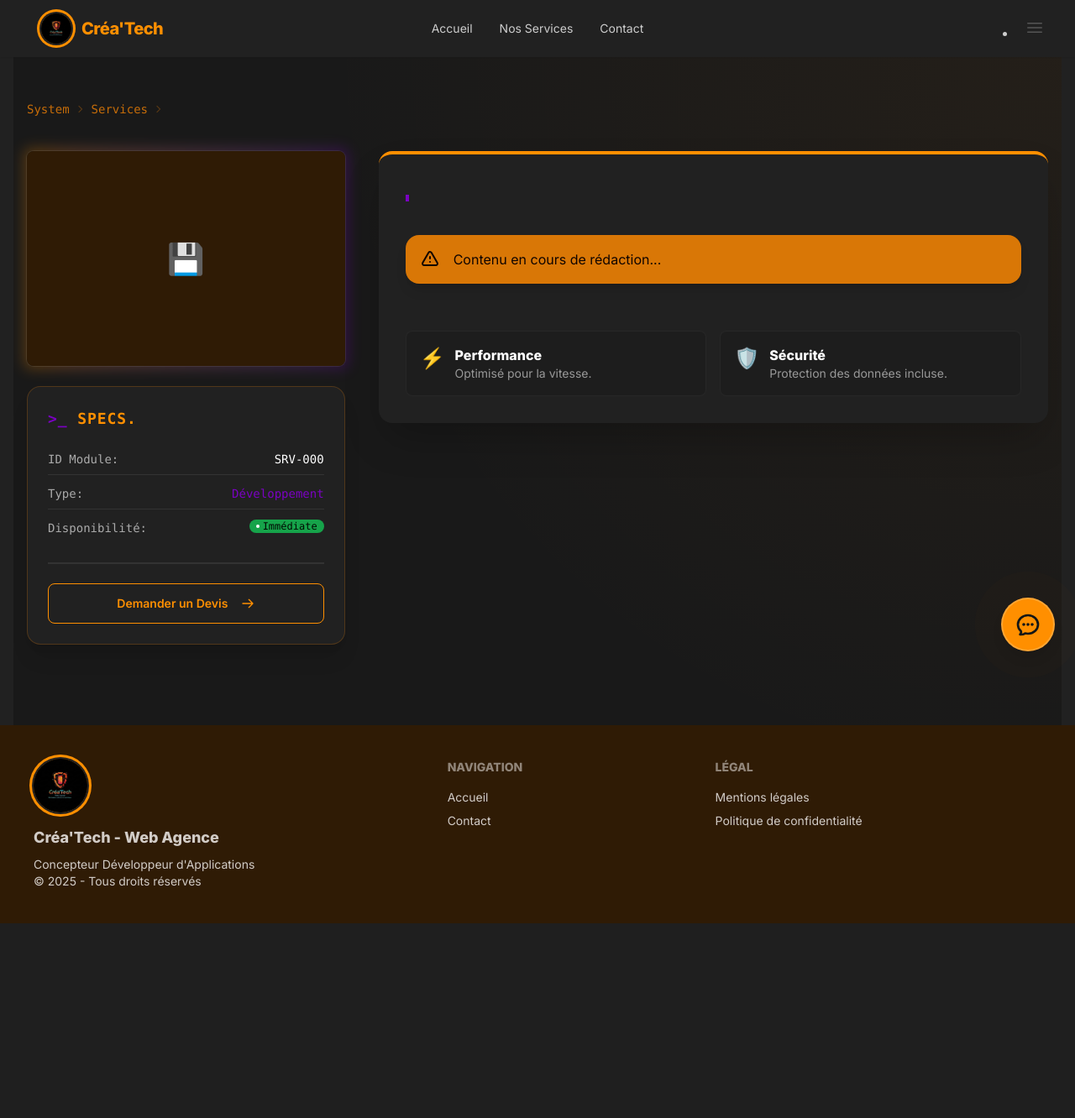
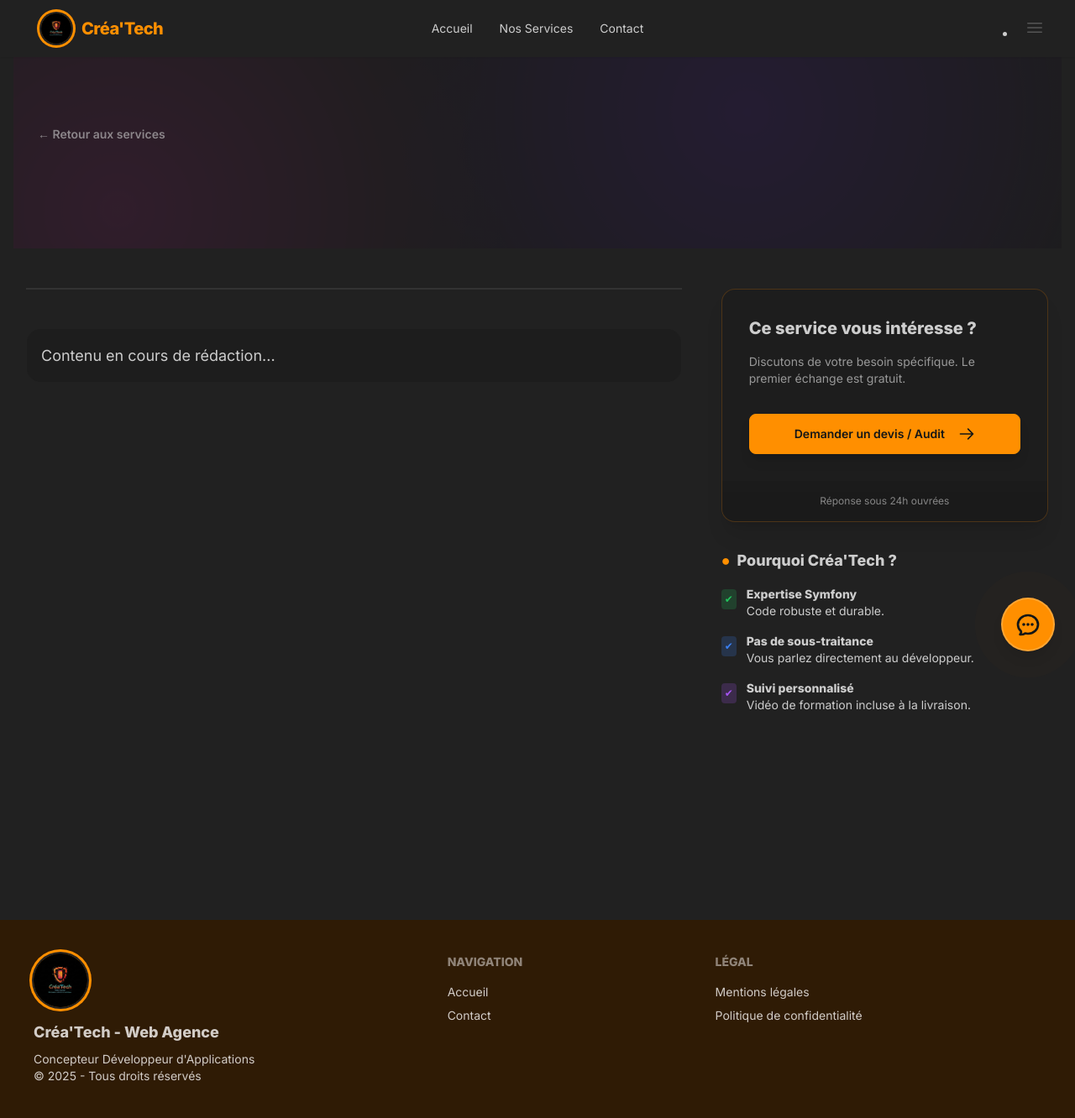
Before and after one commit to vincent062/createch, a Symfony app: template templates/prestation/show.html.twig in a window 1280 px wide. Shown: the whole page at 84% size. Before the commit the page ends 1100 px from the top, so only its background shows below. Run offline with Twig, Linux system fonts and the light colour scheme; the template is opened without the code that fills it, so the values that code supplies are empty; some libraries are stand-ins or nearby versions.

```diff
--- a/src/Controller/Admin/PrestationCrudController.php
+++ b/src/Controller/Admin/PrestationCrudController.php
@@ -6,7 +6,7 @@ use App\Entity\Prestation;
 use EasyCorp\Bundle\EasyAdminBundle\Controller\AbstractCrudController;
 use EasyCorp\Bundle\EasyAdminBundle\Field\IdField;
 use EasyCorp\Bundle\EasyAdminBundle\Field\ImageField;
-use EasyCorp\Bundle\EasyAdminBundle\Field\TextEditorField;
+use EasyCorp\Bundle\EasyAdminBundle\Field\TextareaField; // <-- Changement ici (Textarea au lieu de TextEditor)
 use EasyCorp\Bundle\EasyAdminBundle\Field\TextField;
 
 class PrestationCrudController extends AbstractCrudController
@@ -33,7 +33,8 @@ class PrestationCrudController extends AbstractCrudController
 
             TextField::new('slug')->setHelp('Laissez vide pour générer automatiquement'),
             TextField::new('description_courte'),
-            TextEditorField::new('contenu'),
+            // C'est ICI que ça change : On permet de coller du code HTML brut
+            TextareaField::new('contenu')->renderAsHtml(),
         ];
     }
 }
--- a/templates/prestation/show.html.twig
+++ b/templates/prestation/show.html.twig
@@ -3,131 +3,102 @@
 {% block title %}{{ prestation.titre }} - Créa'Tech{% endblock %}
 
 {% block body %}
-    <div class="min-h-screen bg-base-300 relative overflow-hidden py-12">
-        {# Fond d'ambiance Tech #}
-        <div class="absolute inset-0 pointer-events-none opacity-5"
-             style="background-image: radial-gradient(circle at top right, #f28c18 0%, transparent 60%);">
+    {# --- HERO HEADER : Titre et Ambiance --- #}
+    <div class="relative bg-base-200 py-20 overflow-hidden">
+        {# Fond abstrait #}
+        <div class="absolute inset-0 opacity-10 pointer-events-none"
+             style="background-image: radial-gradient(circle at 70% 30%, #6419e6 0%, transparent 50%), radial-gradient(circle at 10% 80%, #d926a9 0%, transparent 40%);">
         </div>
 
-        <div class="container mx-auto px-4 relative z-10">
-
-            {# Fil d'ariane Tech #}
-            <div class="text-sm breadcrumbs text-primary/70 mb-8 font-mono">
-                <ul>
-                    <li><a href="{{ path('app_home') }}">System</a></li>
-                    <li><a href="{{ path('app_prestation_index') }}">Services</a></li>
-                    <li>{{ prestation.slug }}</li>
-                </ul>
-            </div>
-
-            <div class="grid grid-cols-1 lg:grid-cols-3 gap-10">
-
-                {# COLONNE GAUCHE : Image & Info Rapide #}
-                <div class="lg:col-span-1 space-y-6">
-                    {# Image avec cadre néon #}
-                    <div class="relative group">
-                        <div class="absolute -inset-1 bg-gradient-to-r from-primary to-secondary rounded-lg blur opacity-25 group-hover:opacity-75 transition duration-1000 group-hover:duration-200"></div>
-                        <div class="relative bg-base-100 ring-1 ring-base-content/10 rounded-lg overflow-hidden">
-
-                            {# --- LOGIQUE D'IMAGE CORRIGÉE --- #}
-                            {% if prestation.image %}
-                                {% if 'http' in prestation.image %}
-                                    {# Cas 1 : Image Internet #}
-                                    <img src="{{ prestation.image }}" alt="{{ prestation.titre }}" class="w-full h-64 object-cover md:h-80" />
-                                {% else %}
-                                    {# Cas 2 : Image Uploadée #}
-                                    <img src="{{ asset('uploads/prestations/' ~ prestation.image) }}" alt="{{ prestation.titre }}" class="w-full h-64 object-cover md:h-80" />
-                                {% endif %}
-                            {% else %}
-                                {# Placeholder si pas d'image #}
-                                <div class="w-full h-64 bg-neutral flex items-center justify-center text-neutral-content">
-                                    <span class="text-4xl">💾</span>
-                                </div>
-                            {% endif %}
-                            {# -------------------------------- #}
-
+        <div class="container mx-auto px-4 relative z-10 text-center md:text-left">
+            <a href="{{ path('app_home') }}#services" class="btn btn-ghost btn-sm mb-6 opacity-60 hover:opacity-100">
+                ← Retour aux services
+            </a>
+            <h1 class="text-4xl md:text-6xl font-extrabold mb-4 leading-tight">
+                {{ prestation.titre }}
+            </h1>
+            <p class="text-xl md:text-2xl text-base-content/70 max-w-3xl leading-relaxed">
+                {{ prestation.descriptionCourte }}
+            </p>
         </div>
     </div>
 
-                    {# Carte "Specs" #}
-                    <div class="card bg-base-100 shadow-xl border border-primary/20">
-                        <div class="card-body p-6">
-                            <h3 class="text-lg font-bold text-primary mb-4 font-mono uppercase tracking-wider">
-                                <span class="text-secondary">>_</span> Specs.
-                            </h3>
-                            <ul class="space-y-3 text-sm text-base-content/80 font-mono">
-                                <li class="flex justify-between border-b border-base-content/10 pb-2">
-                                    <span>ID Module:</span>
-                                    {# Correction de l'ID formaté #}
-                                    <span class="text-white">SRV-{{ '%03d'|format(prestation.id) }}</span>
-                                </li>
-                                <li class="flex justify-between border-b border-base-content/10 pb-2">
-                                    <span>Type:</span>
-                                    <span class="text-secondary">Développement</span>
-                                </li>
-                                <li class="flex justify-between pb-2">
-                                    <span>Disponibilité:</span>
-                                    <span class="badge badge-success badge-sm gap-1">
-                                        <div class="w-1 h-1 rounded-full bg-white"></div> Immédiate
-                                    </span>
-                                </li>
-                            </ul>
+    {# --- CONTENU PRINCIPAL --- #}
+    <div class="bg-base-100 min-h-screen">
+        <div class="container mx-auto px-4 py-12">
 
-                            <div class="divider my-2"></div>
+            <div class="flex flex-col lg:flex-row gap-12">
 
-                            <a href="{{ path('app_contact', {'sujet': 'Devis pour ' ~ prestation.titre}) }}" class="btn btn-primary btn-outline w-full group">
-                                Demander un Devis
-                                <svg xmlns="http://www.w3.org/2000/svg" class="h-4 w-4 ml-2 group-hover:translate-x-1 transition-transform" fill="none" viewBox="0 0 24 24" stroke="currentColor"><path stroke-linecap="round" stroke-linejoin="round" stroke-width="2" d="M14 5l7 7m0 0l-7 7m7-7H3" /></svg>
-                            </a>
-                        </div>
-                    </div>
+                {# --- COLONNE GAUCHE : LE CONTENU (Large) --- #}
+                <div class="w-full lg:w-2/3 order-2 lg:order-1">
+
+                    {# Image principale (Bannière) #}
+                    <div class="rounded-2xl overflow-hidden shadow-2xl mb-12 ring-1 ring-base-content/10">
+                        {% if prestation.image %}
+                            {% if 'http' in prestation.image %}
+                                <img src="{{ prestation.image }}" alt="{{ prestation.titre }}" class="w-full h-auto object-cover max-h-[400px]" />
+                            {% else %}
+                                <img src="{{ asset('uploads/prestations/' ~ prestation.image) }}" alt="{{ prestation.titre }}" class="w-full h-auto object-cover max-h-[400px]" />
+                            {% endif %}
+                        {% endif %}
                     </div>
 
-                {# COLONNE DROITE : Contenu Détaillé #}
-                <div class="lg:col-span-2">
-                    <div class="card bg-base-100 shadow-2xl border-t-4 border-primary">
-                        <div class="card-body">
-
-                            {# Titre Glitch #}
-                            <h1 class="text-4xl font-extrabold mb-2 text-transparent bg-clip-text bg-gradient-to-r from-primary via-white to-primary bg-300% animate-gradient">
-                                {{ prestation.titre }}
-                            </h1>
-
-                            <p class="text-xl text-base-content/70 mb-8 italic border-l-4 border-secondary pl-4 py-1">
-                                {{ prestation.descriptionCourte }}
-                            </p>
-
-                            {# Contenu Riche #}
-                            <div class="prose prose-invert prose-lg max-w-none prose-headings:text-primary prose-a:text-secondary hover:prose-a:text-white">
+                    {# ZONE DE TEXTE & HTML #}
+                    {# On a retiré la classe 'prose' stricte pour laisser vos designs s'exprimer #}
+                    <div class="space-y-6 text-base-content/90 leading-relaxed text-lg">
                         {% if prestation.contenu %}
                             {{ prestation.contenu|raw }}
                         {% else %}
-                                    <div class="alert alert-warning shadow-lg">
-                                        <svg xmlns="http://www.w3.org/2000/svg" class="stroke-current shrink-0 h-6 w-6" fill="none" viewBox="0 0 24 24"><path stroke-linecap="round" stroke-linejoin="round" stroke-width="2" d="M12 9v2m0 4h.01m-6.938 4h13.856c1.54 0 2.502-1.667 1.732-3L13.732 4c-.77-1.333-2.694-1.333-3.464 0L3.34 16c-.77 1.333.192 3 1.732 3z" /></svg>
+                            <div class="alert">
                                 <span>Contenu en cours de rédaction...</span>
                             </div>
                         {% endif %}
                     </div>
 
-                            {# Features (Statique pour l'exemple) #}
-                            <div class="mt-12 grid grid-cols-1 md:grid-cols-2 gap-4">
-                                <div class="p-4 bg-base-200 rounded-lg flex items-start gap-3 border border-base-content/5 hover:border-primary/50 transition-colors">
-                                    <div class="text-2xl">⚡</div>
-                                    <div>
-                                        <h4 class="font-bold text-white">Performance</h4>
-                                        <p class="text-sm opacity-70">Optimisé pour la vitesse.</p>
                 </div>
+
+                {# --- COLONNE DROITE : SIDEBAR (Sticky) --- #}
+                <div class="w-full lg:w-1/3 order-1 lg:order-2">
+                    <div class="sticky top-8 space-y-8">
+
+                        {# Carte d'action #}
+                        <div class="card bg-base-200 shadow-xl border border-primary/20 overflow-hidden">
+                            <div class="card-body">
+                                <h3 class="text-xl font-bold mb-2">Ce service vous intéresse ?</h3>
+                                <p class="text-sm opacity-70 mb-6">Discutons de votre besoin spécifique. Le premier échange est gratuit.</p>
+
+                                <a href="{{ path('app_contact', {'sujet': 'Info sur : ' ~ prestation.titre}) }}" class="btn btn-primary w-full shadow-lg hover:shadow-primary/50 transition-all">
+                                    Demander un devis / Audit
+                                    <svg xmlns="http://www.w3.org/2000/svg" class="h-5 w-5 ml-2" fill="none" viewBox="0 0 24 24" stroke="currentColor"><path stroke-linecap="round" stroke-linejoin="round" stroke-width="2" d="M14 5l7 7m0 0l-7 7m7-7H3" /></svg>
+                                </a>
                             </div>
-                                <div class="p-4 bg-base-200 rounded-lg flex items-start gap-3 border border-base-content/5 hover:border-primary/50 transition-colors">
-                                    <div class="text-2xl">🛡️</div>
-                                    <div>
-                                        <h4 class="font-bold text-white">Sécurité</h4>
-                                        <p class="text-sm opacity-70">Protection des données incluse.</p>
-                                    </div>
+                            {# Bandeau bas #}
+                            <div class="bg-base-300 p-4 text-center text-xs opacity-60">
+                                Réponse sous 24h ouvrées
                             </div>
                         </div>
 
+                        {# Carte "Atouts" #}
+                        <div class="hidden lg:block">
+                            <h4 class="font-bold text-lg mb-4 flex items-center gap-2">
+                                <span class="text-primary">●</span> Pourquoi Créa'Tech ?
+                            </h4>
+                            <ul class="space-y-4">
+                                <li class="flex gap-3 items-start">
+                                    <div class="mt-1 p-1 bg-green-500/20 rounded text-green-500 text-xs">✔</div>
+                                    <div class="text-sm"><strong class="block text-base-content">Expertise Symfony</strong> Code robuste et durable.</div>
+                                </li>
+                                <li class="flex gap-3 items-start">
+                                    <div class="mt-1 p-1 bg-blue-500/20 rounded text-blue-500 text-xs">✔</div>
+                                    <div class="text-sm"><strong class="block text-base-content">Pas de sous-traitance</strong> Vous parlez directement au développeur.</div>
+                                </li>
+                                <li class="flex gap-3 items-start">
+                                    <div class="mt-1 p-1 bg-purple-500/20 rounded text-purple-500 text-xs">✔</div>
+                                    <div class="text-sm"><strong class="block text-base-content">Suivi personnalisé</strong> Vidéo de formation incluse à la livraison.</div>
+                                </li>
+                            </ul>
                         </div>
+
                     </div>
                 </div>
 
```
Also changed, not shown: templates/home/index.html.twig (+44 -0 lines), 1 other file. Lines whose indentation alone changed are shown as unchanged.
